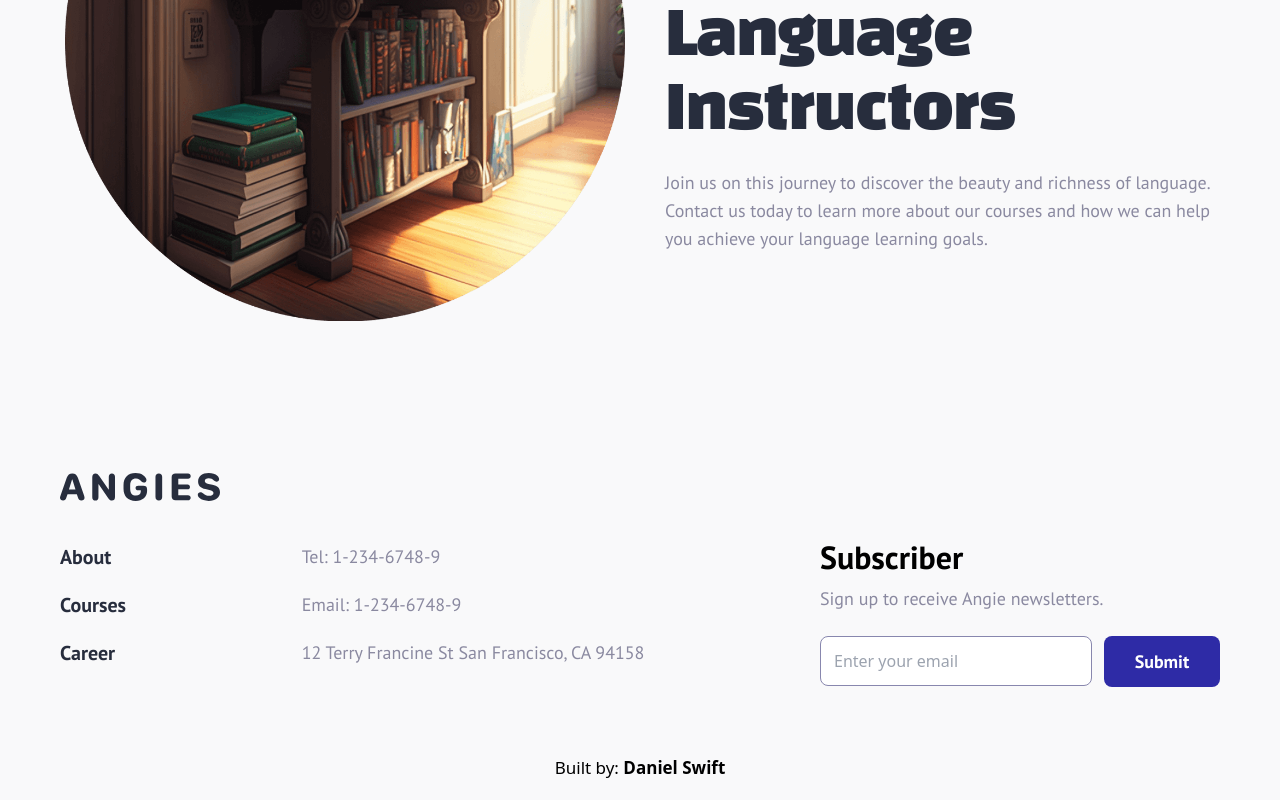
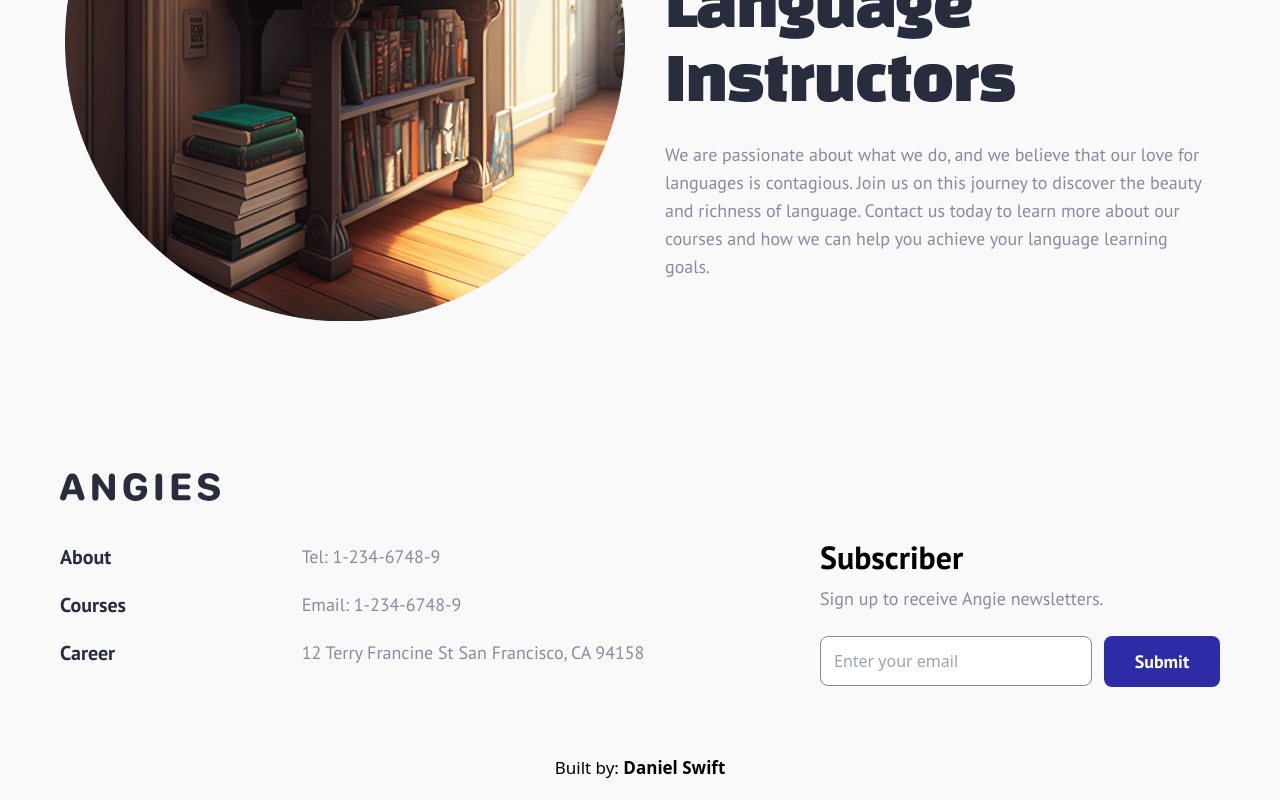
Before and after one commit to danielswift10/project-angies, a React (Create React App) app: page /about in a window 1280 px wide. Shown: the part 1817-2617 px from the top of the page. Built offline with nearby package versions, Linux system fonts and the light colour scheme.

Commit message:
style: added styling

```diff
--- a/src/Components/About/Skilled.jsx
+++ b/src/Components/About/Skilled.jsx
@@ -7,14 +7,16 @@ const Skilled = () => {
       <div
         className={`${styles.boxWidth} ${styles.flexBetween}  ss:px-0 ss:w-[600px] lg:w-[1070px] xlg:w-[1150px] xl:w-[1280px] lg:px-0  md:w-[970px] md:px-0 ${styles.padding} gap-10 ${layout.section1}`}
       >
-                <div className="image flex  justify-center flex-col items-center relative">
+        <div className="image flex  justify-center flex-col items-center relative">
           <img
             src={mission2}
             alt=""
             className="mx-auto ss:w-[500px] xs:w-[440px] lg:w-[590px] "
           />
         </div>
-        <div className={`content ${styles.flexCenter} flex-col md:items-start text-center  md:text-left`}>
+        <div
+          className={`content ${styles.flexCenter} flex-col md:items-start text-center  md:text-left`}
+        >
           <h4 className={`${styles.heading4} mb-2  text-pink`}>Our Mission</h4>
           <h2
             className={`${styles.heading2} text-[44px] xs:w-[]  ss:w-[550px] md:w-[420px] md:text-[53px] md:mb-7 lg:text-[65px] xl:text-[72px] lg:w-[550px] lg:leading-[64px]  xl:leading-[70px]  ss:text-[48px] mb-3 text-black leading-[46px] ss:leading-[56px]  tracking-[-1.32px] `}
@@ -25,12 +27,13 @@ const Skilled = () => {
           <p
             className={`${styles.paragraph}  text-veryDimBlue md:w-[420px] text-[18px] xs:text-[18px] mb-6 xs:w-[460px] ss:w-[550px] lg:w-[550px] xl:w-[588px]`}
           >
-            Join us on this journey to discover the beauty and richness of
-            language. Contact us today to learn more about our courses and how
-            we can help you achieve your language learning goals.
+            We are passionate about what we do, and we believe that our love for
+            languages is contagious. Join us on this journey to discover the
+            beauty and richness of language. Contact us today to learn more
+            about our courses and how we can help you achieve your language
+            learning goals.
           </p>
         </div>
-
       </div>
     </div>
   );
```
